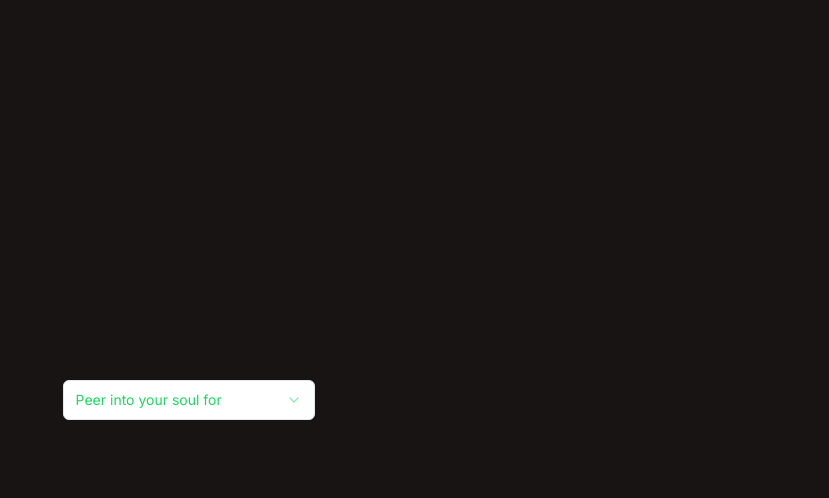
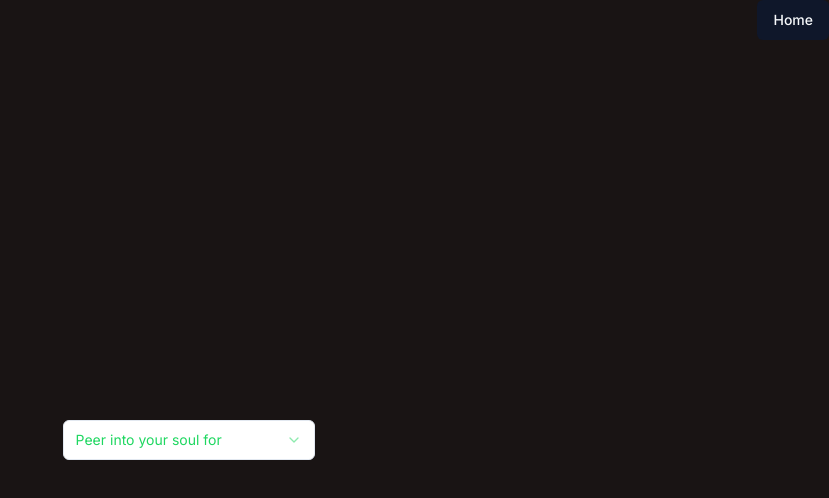
Before and after one commit to gvbrielflores/Spotify-Wrapped-by-me, a Next.js app: page /wrapped_page in a window 1280 px wide. Shown: the top 498 px of the page, without its empty margins (451-1280 px from the left). Built offline with nearby package versions, Linux system fonts and the light colour scheme.

Commit message:
Refactoring: made Wrapped page contain all the overall page formatting; added button to take user back to home/login page. Achieved with useRoute hook from next/navigation. Note: next/router does not work for the NextJs app directory setup

```diff
--- a/src/app/wrapped_page/page.tsx
+++ b/src/app/wrapped_page/page.tsx
@@ -2,7 +2,7 @@
 
 export default function Page() {
     return (
-        <main className="flex-row min-h-screen items-center content-center">
+        <main>
             <WrappedPage/>
         </main>
     );
--- a/src/components/wrapped-page.tsx
+++ b/src/components/wrapped-page.tsx
@@ -2,6 +2,7 @@
 
 import GetTopStats from "@/components/get-top-stats";
 import { useState } from "react";
+import { useRouter } from "next/navigation";
 import {
     Select,
     SelectContent,
@@ -31,8 +32,14 @@
         setVisibleSelect(!visibleSelect);
     }
 
+    const router = useRouter();
+
     return (
         <div className="flex-col">
+            <div className="flex justify-end">
+                <Button onClick={() => router.push('/')}> Home </Button>
+            </div>
+            <div className="flex-col min-h-screen items-center content-center">
                 {visibleSelect && (<div className="flex items-center justify-around p-2">
                     <Select onValueChange={setChoice}> {/*Select component sends value as argument to handler specified here*/}
                         <SelectTrigger className="w-1/5">
@@ -58,6 +65,7 @@
                     <GetTopStats setParentVisible={handleSelect} interval={choice}/>
                 </div>)}
             </div>
+        </div>
     );
 }
 
```
Lines whose indentation alone changed are shown as unchanged.
